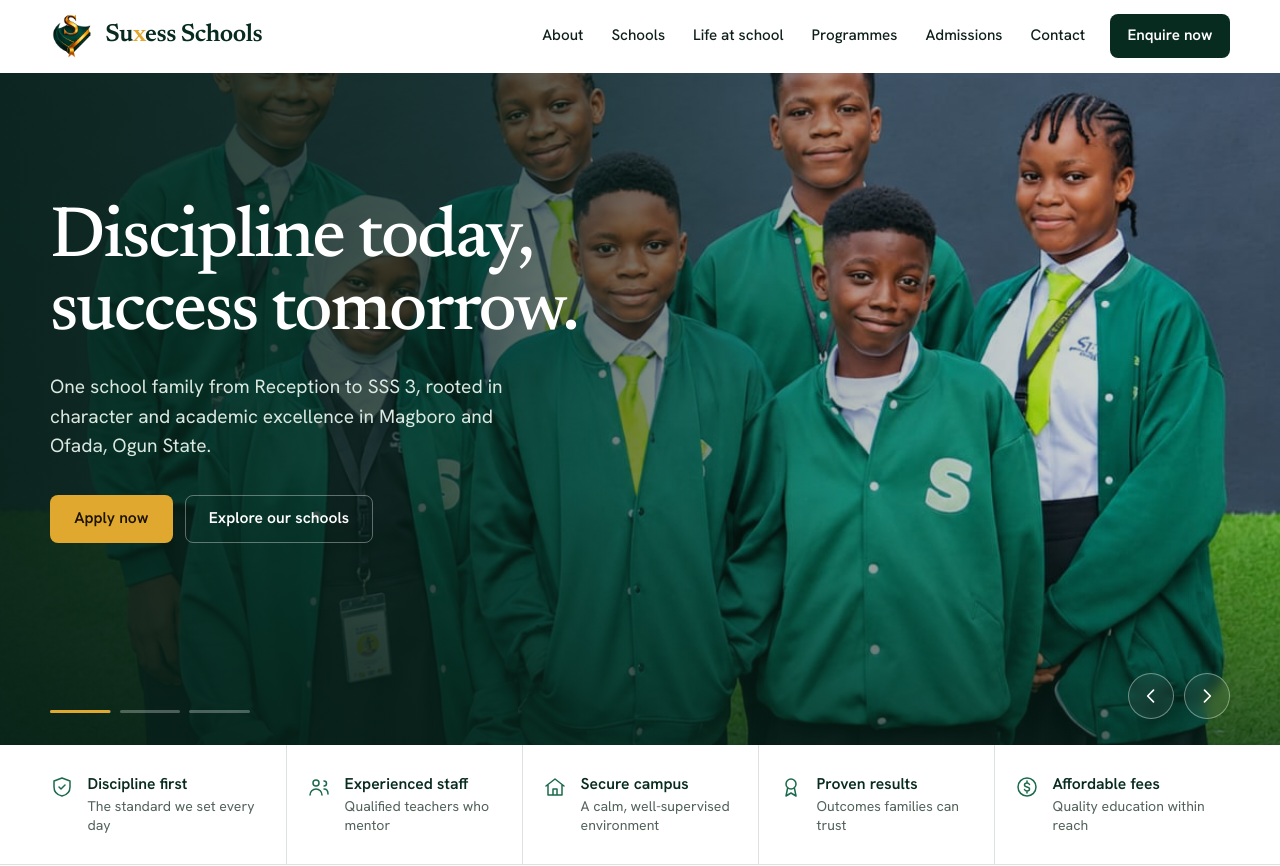
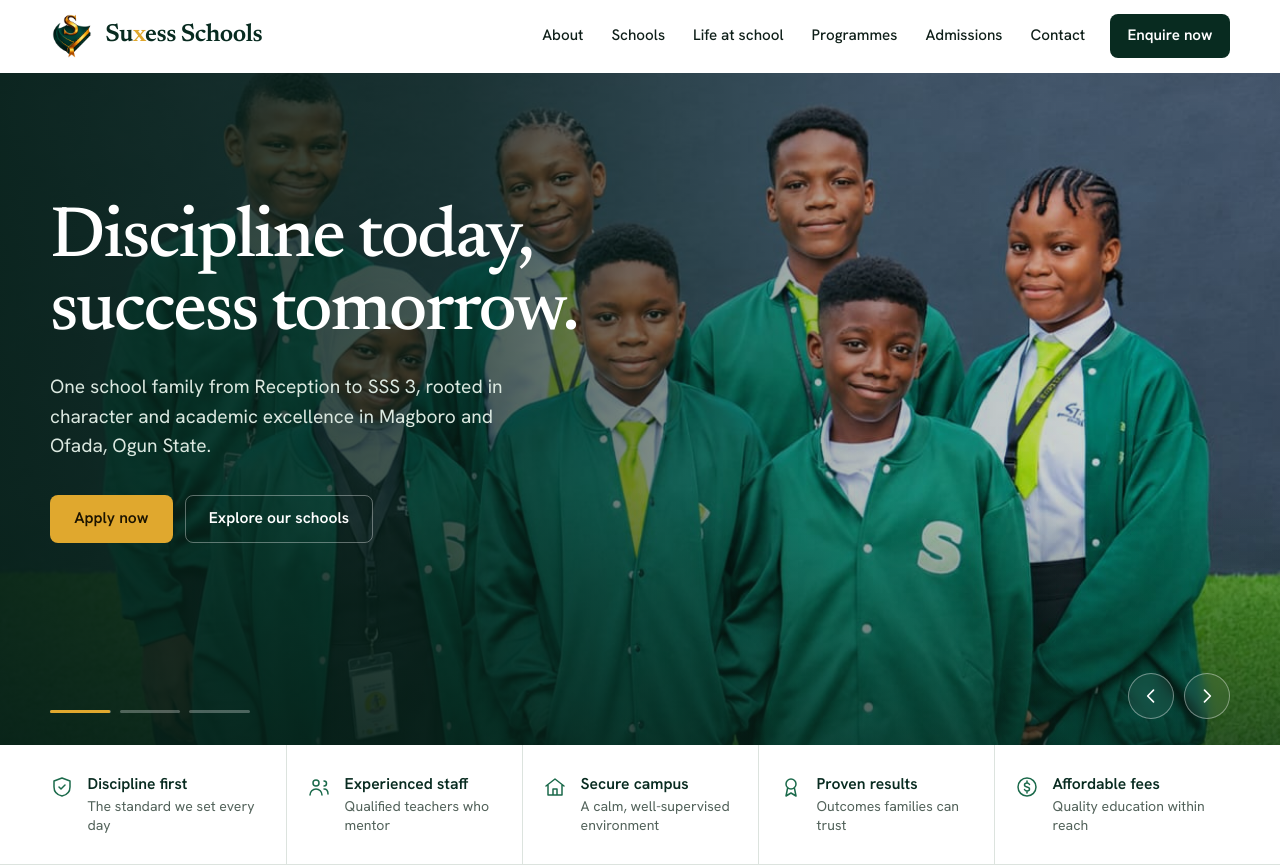
Before and after one commit to Alpha-Insight1/Suxess-web, a React (Vite) app: page / in a window 1280 px wide. Shown: the top 866 px of the page. Built offline with nearby package versions, Linux system fonts and the light colour scheme.

Commit message:
first commit

```diff
--- a/src/data.ts
+++ b/src/data.ts
@@ -189,7 +189,7 @@ export const gallery = [
 export const slides = [
   {
     img: "/hero-secondary.jpg",
-    pos: "50% 35%",
+    pos: "50% 18%",
     tag: "",
     short: "01",
     title: "Discipline today, success tomorrow.",
@@ -198,7 +198,7 @@ export const slides = [
   },
   {
     img: "/hero-nursery.jpg",
-    pos: "50% 40%",
+    pos: "50% 20%",
     tag: "",
     short: "02",
     title: "Where curiosity takes root.",
--- a/src/styles.css
+++ b/src/styles.css
@@ -110,8 +110,15 @@ h3 { font-size: 1.6rem; letter-spacing: -0.015em; }
 .hslide { position: absolute; inset: 0; opacity: 0; visibility: hidden; transition: opacity 0.9s ease, visibility 0s linear 0.9s; }
 .hslide.on { opacity: 1; visibility: visible; transition-delay: 0s; }
 .hbg { position: absolute; inset: 0; overflow: hidden; }
-.hbg-img { width: 100%; height: 100%; object-fit: cover; transform: scale(1); transition: transform 0s linear 0.9s; }
-.hslide.on .hbg-img { transform: scale(1.07); transition: transform 9s linear; }
+.hbg-img {
+  width: 100%;
+  height: 100%;
+  object-fit: cover;
+  transform: scale(1);
+  transform-origin: center top;
+  transition: transform 0s linear 0.9s;
+}
+.hslide.on .hbg-img { transform: scale(1.04); transition: transform 9s linear; }
 .hbg::after { content: ""; position: absolute; inset: 0; background:
   linear-gradient(90deg, rgba(6,32,24,0.92) 0%, rgba(6,32,24,0.74) 36%, rgba(6,32,24,0.28) 68%, rgba(6,32,24,0.12) 100%),
   linear-gradient(0deg, rgba(6,32,24,0.65) 0%, transparent 38%); }
```
